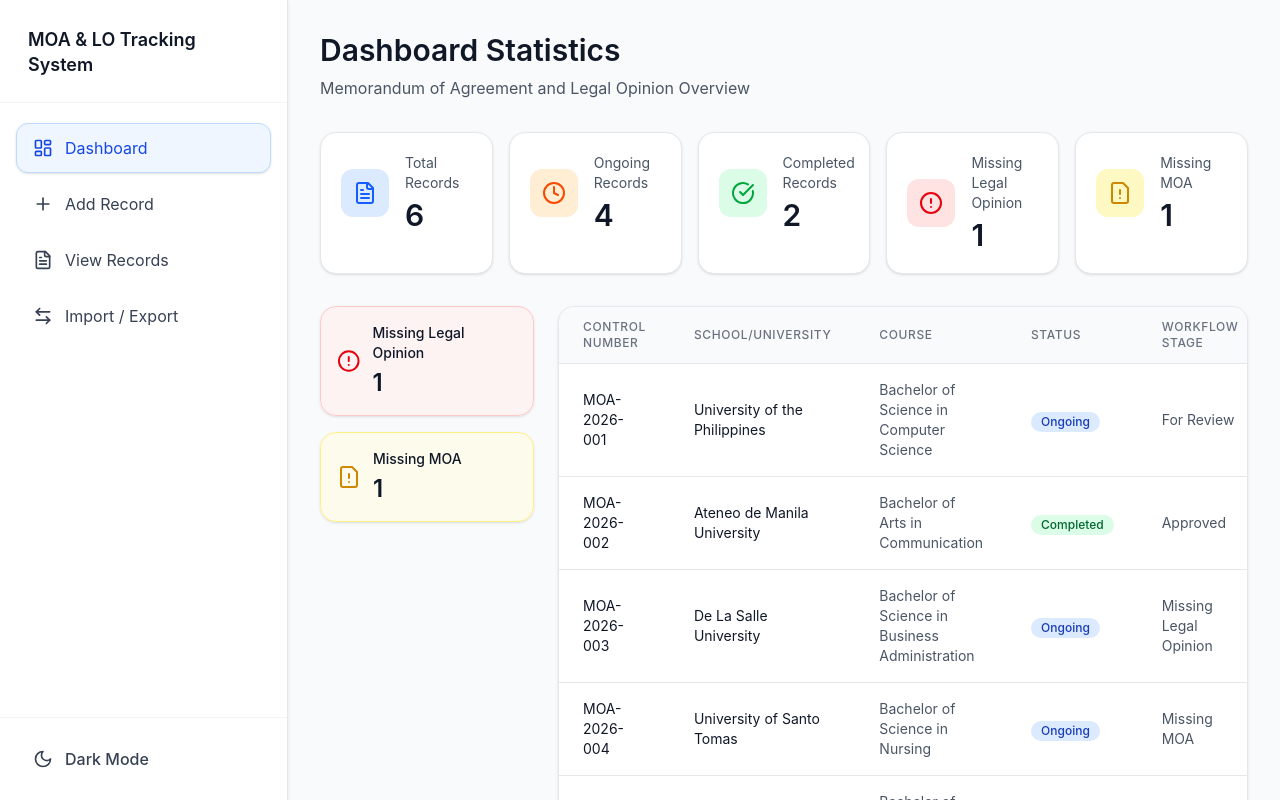
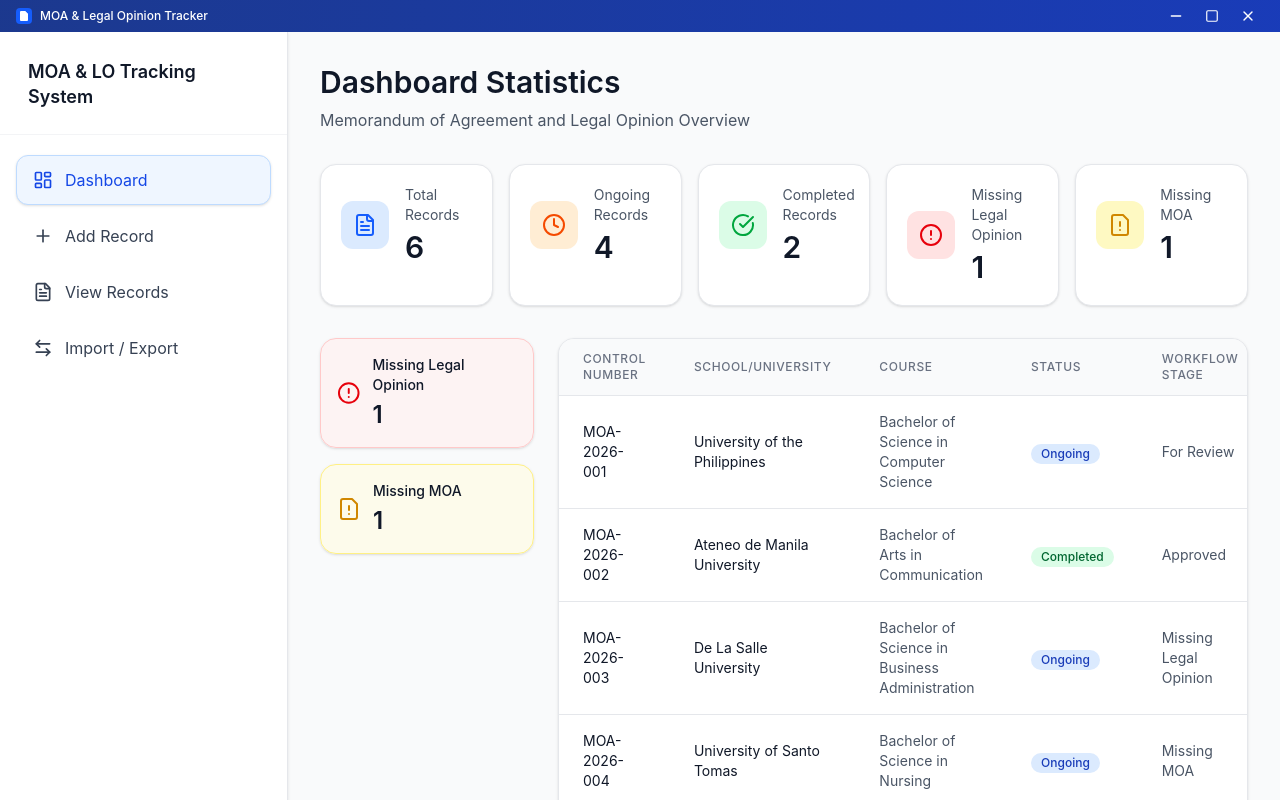
Before and after one commit to romji011804/MOA_LO-FIGMA, a React (Vite) app: page / in a window 1280 px wide. Shown: the top 800 px of the page. Built offline with nearby package versions, Linux system fonts and the light colour scheme.

Commit message:
Add custom title bar with minimize, maximize, and close buttons

```diff
--- a/electron/main.cjs
+++ b/electron/main.cjs
@@ -20,7 +20,7 @@ function createWindow() {
     height: 900,
     minWidth: 800,
     minHeight: 600,
-    fullscreen: true,
+    frame: false,
     autoHideMenuBar: true,
     webPreferences: {
       preload: path.join(__dirname, 'preload.cjs'),
@@ -128,6 +128,29 @@ ipcMain.handle('app:getDataPath', () => {
   return app.getPath('userData');
 });
 
+// Window control handlers
+ipcMain.on('window:minimize', () => {
+  if (mainWindow) {
+    mainWindow.minimize();
+  }
+});
+
+ipcMain.on('window:maximize', () => {
+  if (mainWindow) {
+    if (mainWindow.isMaximized()) {
+      mainWindow.unmaximize();
+    } else {
+      mainWindow.maximize();
+    }
+  }
+});
+
+ipcMain.on('window:close', () => {
+  if (mainWindow) {
+    mainWindow.close();
+  }
+});
+
 // Auto-updater IPC handlers
 ipcMain.handle('updater:checkForUpdates', async () => {
   if (!autoUpdater) {
--- a/electron/preload.cjs
+++ b/electron/preload.cjs
@@ -150,6 +150,21 @@ contextBridge.exposeInMainWorld('electronAPI', {
    */
   getDataPath: () => ipcRenderer.invoke('app:getDataPath'),
 
+  /**
+   * Minimize the window
+   */
+  minimizeWindow: () => ipcRenderer.send('window:minimize'),
+
+  /**
+   * Maximize/restore the window
+   */
+  maximizeWindow: () => ipcRenderer.send('window:maximize'),
+
+  /**
+   * Close the window
+   */
+  closeWindow: () => ipcRenderer.send('window:close'),
+
   // ============================================
   // Data Migration Operations
   // ============================================
--- a/src/app/components/Root.tsx
+++ b/src/app/components/Root.tsx
@@ -1,15 +1,19 @@
 import { Outlet } from "react-router";
 import { Sidebar } from "./Sidebar";
+import { TitleBar } from "./TitleBar";
 import { ThemeProvider } from "next-themes";
 
 export function Root() {
   return (
     <ThemeProvider attribute="class" defaultTheme="light">
-      <div className="flex h-screen bg-gray-50 dark:bg-gray-950 text-gray-900 dark:text-gray-100 transition-colors duration-300">
-        <Sidebar />
-        <main className="flex-1 overflow-y-auto">
-          <Outlet />
-        </main>
+      <div className="flex flex-col h-screen bg-gray-50 dark:bg-gray-950 text-gray-900 dark:text-gray-100 transition-colors duration-300">
+        <TitleBar />
+        <div className="flex flex-1 pt-8">
+          <Sidebar />
+          <main className="flex-1 overflow-y-auto">
+            <Outlet />
+          </main>
+        </div>
       </div>
     </ThemeProvider>
   );
--- /dev/null
+++ b/src/app/components/TitleBar.tsx
@@ -0,0 +1,62 @@
+import { Minus, Square, X } from "lucide-react";
+
+export function TitleBar() {
+  const handleMinimize = () => {
+    const win = window as any;
+    if (win.electronAPI) {
+      win.electronAPI.minimizeWindow();
+    }
+  };
+
+  const handleMaximize = () => {
+    const win = window as any;
+    if (win.electronAPI) {
+      win.electronAPI.maximizeWindow();
+    }
+  };
+
+  const handleClose = () => {
+    const win = window as any;
+    if (win.electronAPI) {
+      win.electronAPI.closeWindow();
+    }
+  };
+
+  return (
+    <div className="fixed top-0 left-0 right-0 h-8 bg-gradient-to-r from-blue-900 to-blue-800 dark:from-gray-900 dark:to-gray-800 flex items-center justify-between px-4 z-50 select-none" style={{ WebkitAppRegion: 'drag' } as any}>
+      <div className="flex items-center gap-2">
+        <div className="w-4 h-4 bg-blue-600 dark:bg-blue-500 rounded-sm flex items-center justify-center">
+          <svg className="w-3 h-3 text-white" viewBox="0 0 24 24" fill="currentColor">
+            <path d="M14 2H6a2 2 0 0 0-2 2v16a2 2 0 0 0 2 2h12a2 2 0 0 0 2-2V8l-6-6z"/>
+            <path d="M14 2v6h6"/>
+          </svg>
+        </div>
+        <span className="text-xs font-medium text-white">MOA & Legal Opinion Tracker</span>
+      </div>
+
+      <div className="flex items-center gap-1" style={{ WebkitAppRegion: 'no-drag' } as any}>
+        <button
+          onClick={handleMinimize}
+          className="w-8 h-8 flex items-center justify-center hover:bg-blue-700 dark:hover:bg-gray-700 transition-colors rounded"
+          title="Minimize"
+        >
+          <Minus className="w-4 h-4 text-white" />
+        </button>
+        <button
+          onClick={handleMaximize}
+          className="w-8 h-8 flex items-center justify-center hover:bg-blue-700 dark:hover:bg-gray-700 transition-colors rounded"
+          title="Maximize"
+        >
+          <Square className="w-3.5 h-3.5 text-white" />
+        </button>
+        <button
+          onClick={handleClose}
+          className="w-8 h-8 flex items-center justify-center hover:bg-red-600 transition-colors rounded"
+          title="Close"
+        >
+          <X className="w-4 h-4 text-white" />
+        </button>
+      </div>
+    </div>
+  );
+}
--- /dev/null
+++ b/src/vite-env.d.ts
@@ -0,0 +1,13 @@
+/// <reference types="vite/client" />
+
+declare global {
+  interface Window {
+    electronAPI?: {
+      minimizeWindow: () => void;
+      maximizeWindow: () => void;
+      closeWindow: () => void;
+    };
+  }
+}
+
+export {};
```
Also changed, not shown: 1 other file (tests, documents, lock files or other folders).
